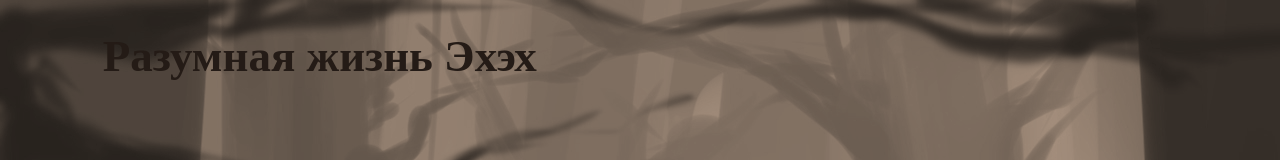
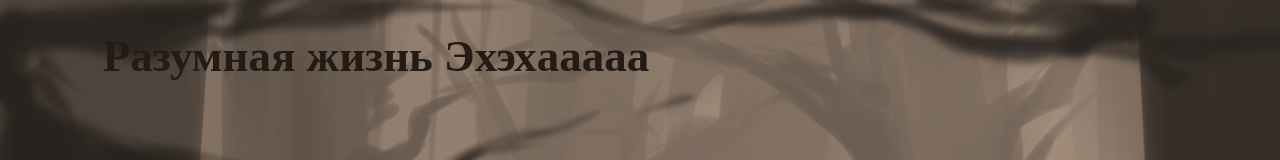
Before and after one commit to tafych/site, a plain HTML site: page index.html in a window 1280 px wide. Shown: the top 160 px of the page. Drawn offline with Linux system fonts and the light colour scheme.

Commit message:
Update index.html

```diff
--- a/index.html
+++ b/index.html
@@ -17,7 +17,7 @@
 <body>
 
 <div class=header id='headoo' align=center>
-<h1 class=h>Разумная жизнь Эхэх</h1>
+<h1 class=h>Разумная жизнь Эхэхaaaaa</h1>
 </div>
 
 <div class=boder align=center>
```
